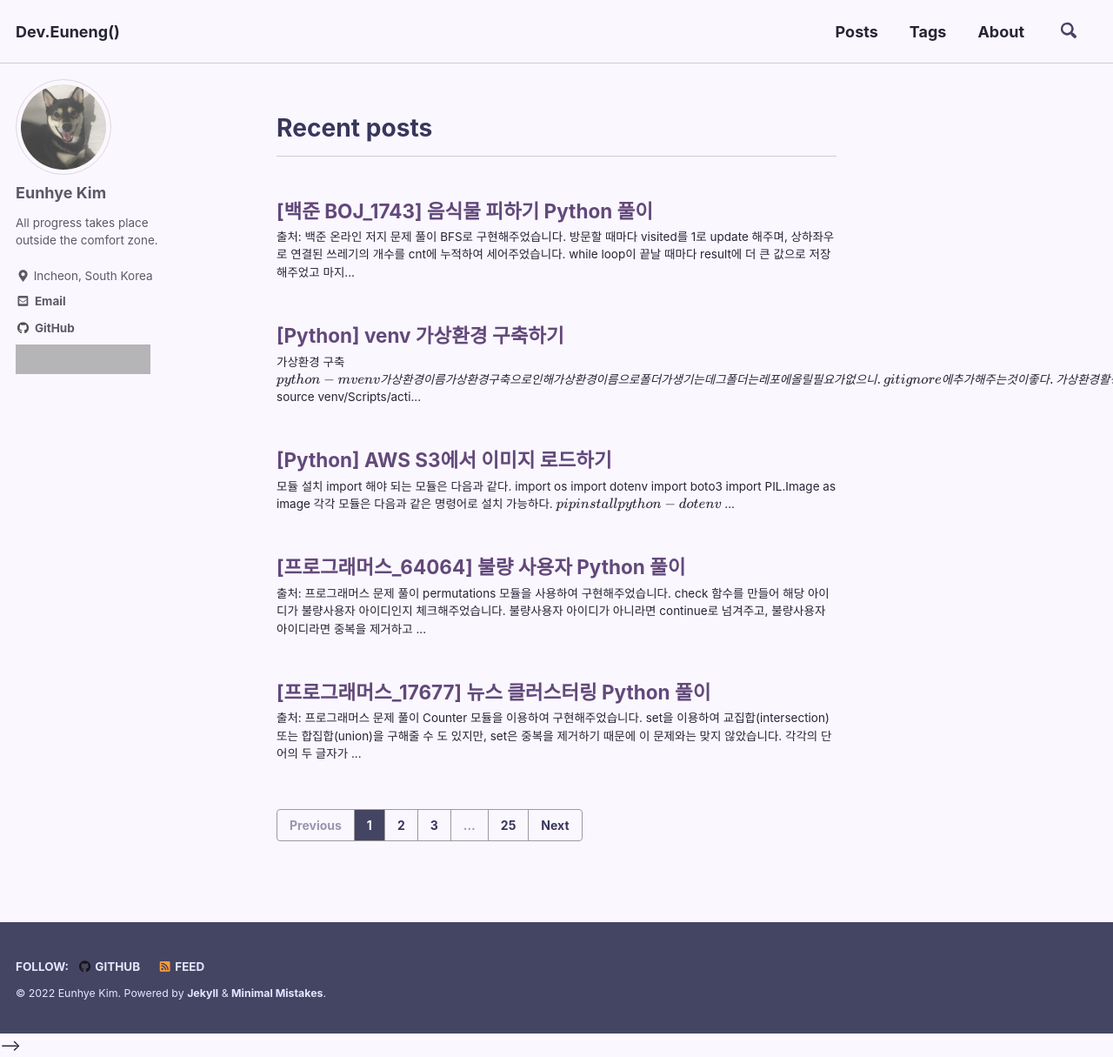
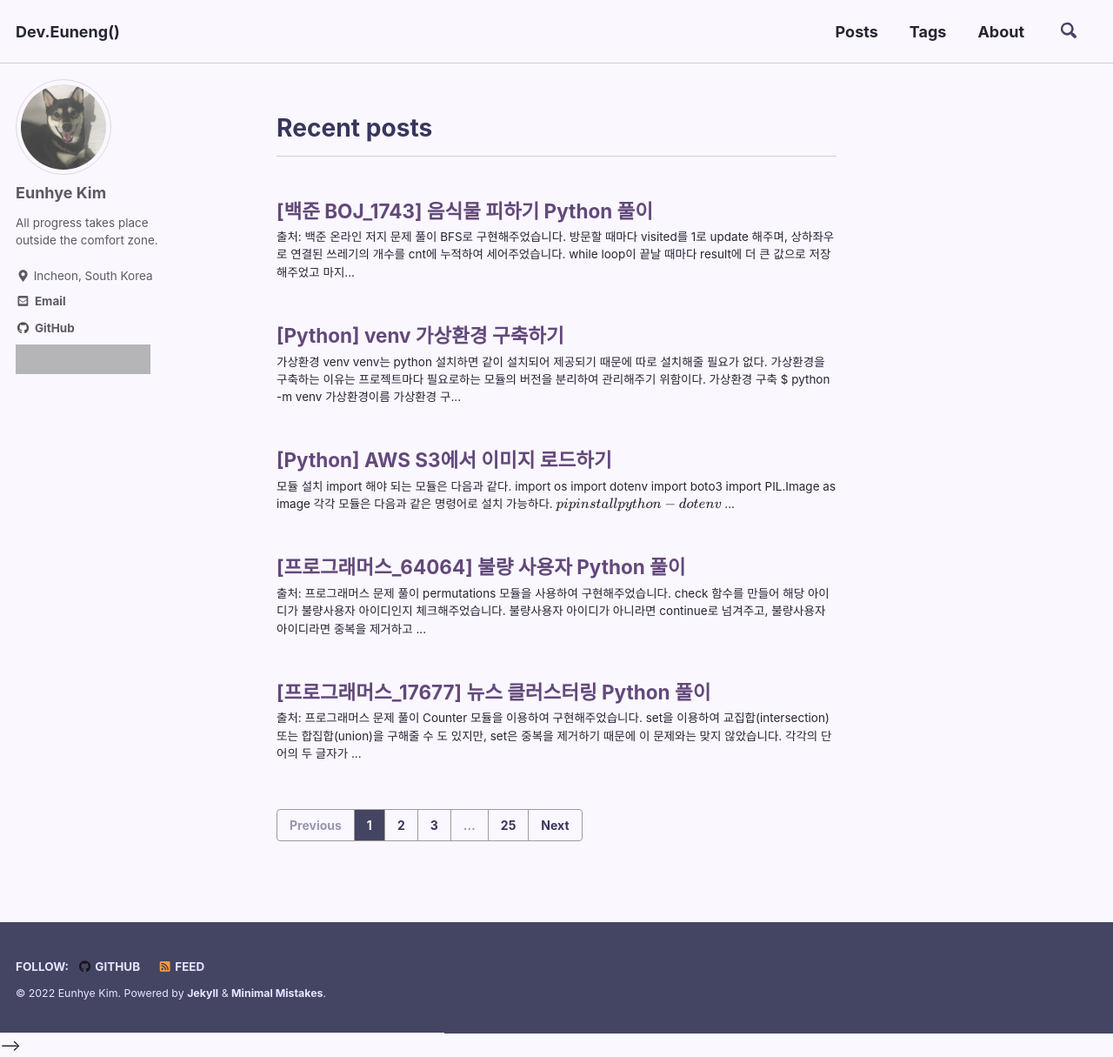
Before and after one commit to kimeunh3/kimeunh3.github.io, a Jekyll site: the page built from index.html, in a window 1280 px wide and 1215 px high. Shown: the whole window at 87% size. Built offline with Jekyll 4.4.1, drawn with Linux system fonts in a browser that asks for light colours; cached includes are drawn as plain includes; some web fonts are replaced; formulas are drawn with MathJax 3; the list of posts is cut into pages by our own code; grey boxes are pictures that could not be loaded.

Commit message:
venv python post fixed

````diff
--- a/_posts/2022-06-22-venv_python.md
+++ b/_posts/2022-06-22-venv_python.md
@@ -8,6 +8,11 @@ tags:
   - 'venv'
 use_math: true
 ---
+
+## 가상환경 venv
+
+venv는 python 설치하면 같이 설치되어 제공되기 때문에 따로 설치해줄 필요가 없다. 가상환경을 구축하는 이유는 프로젝트마다 필요로하는 모듈의 버전을 분리하여 관리해주기 위함이다.
+
 
 ## 가상환경 구축
 
@@ -28,7 +33,7 @@ Mac
 ```
 $ source venv/bin/activate
 ```
-$ 앞이나 프롬프터 앞에 \(가상환경이름)가 뜬다면 활성화 완료!
+\$ 앞이나 프롬프터 앞에 \(가상환경이름)가 뜬다면 활성화 완료!
 
 git bash에선 다음과 같이 뒤에 뜬다.. 왜인지는 아직 의문..
 ![image](https://user-images.githubusercontent.com/59808674/175033501-6ed6a43d-c065-4bdc-ab24-10af86a96372.png)
````
